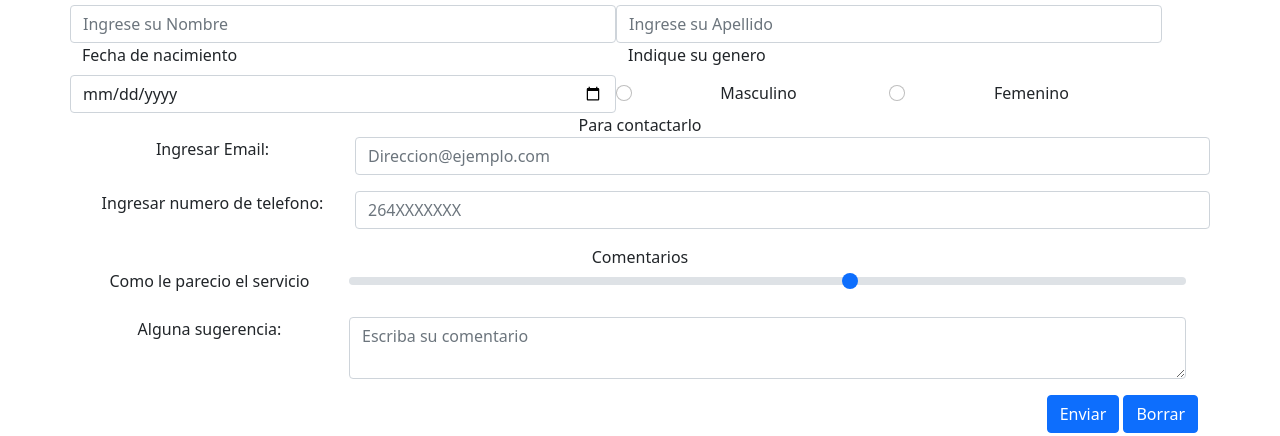
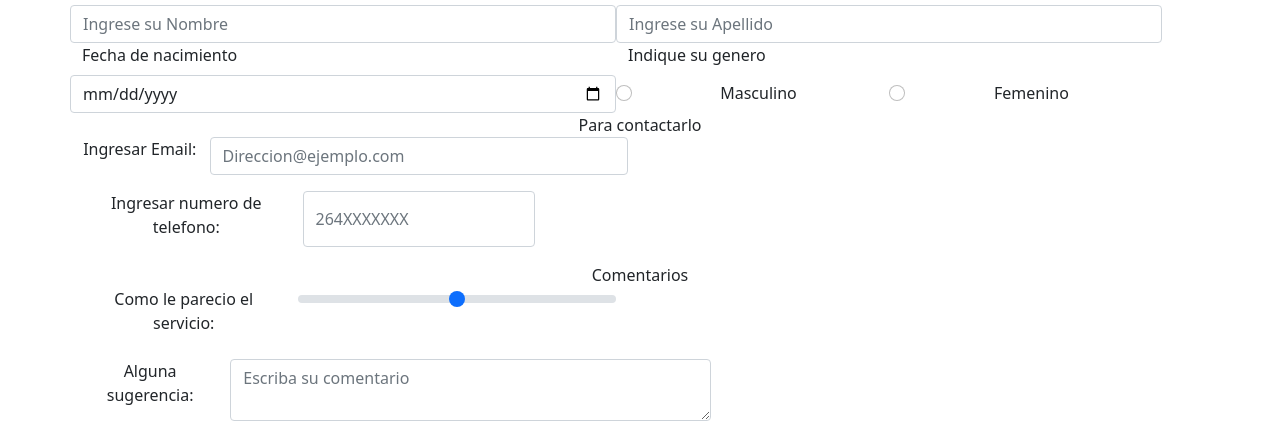
Before and after one commit to EstebanALucero/PF-LuceroEsteban, a website: page pages/contacto.html in a window 1280 px wide. Shown: the part 163-599 px from the top of the page. Drawn offline with nearby package versions, Linux system fonts and the light colour scheme.

Commit message:
se toco el ancho de los campos del formulario

```diff
--- a/pages/contacto.html
+++ b/pages/contacto.html
@@ -80,22 +80,22 @@
                     </section>
                     <section class="text-center">
                         <label>Para contactarlo</label>
-                        <div class="row mb-3">
+                        <div class="row mb-3 col-6">
                             <label for="email" class="form-label col-3">Ingresar Email:</label>
-                            <input type="email" class="form-control col" id="email" placeholder="Direccion@ejemplo.com">
+                            <input type="email" class="form-control col" id="email" placeholder="Direccion@ejemplo.com" required>
                         </div>
-                        <div class="row mb-3">
-                            <label for="telefono" class="form-label col-3">Ingresar numero de telefono:</label>
-                            <input type="text" class="form-control col" id="telefono" placeholder="264XXXXXXX">
+                        <div class="row mb-3 col-5">
+                            <label for="telefono" class="form-label col-6">Ingresar numero de telefono:</label>
+                            <input type="tel" class="col form-control" id="telefono" placeholder="264XXXXXXX">
                         </div>
                     </section>
                     <section class="row text-center">
                         <label>Comentarios</label>
-                        <div class="row mb-3">
-                            <label for="servicio" class="form-label col-3">Como le parecio el servicio</label>
-                            <input type="range" class="form-range col" min="0" max="5" id="servicio">
+                        <div class="row mb-3 col-6">
+                            <label for="servicio" class="form-label col-5">Como le parecio el servicio:</label>
+                            <input type="range" class="form-range col" min="0" max="10" id="servicio">
                         </div>
-                        <div class="row mb-3">
+                        <div class="row mb-3 col-7">
                             <label for="comentario" class="col-3">Alguna sugerencia:</label>
                             <textarea class="form-control col" placeholder="Escriba su comentario" id="comentario"></textarea>
                         </div>
```
